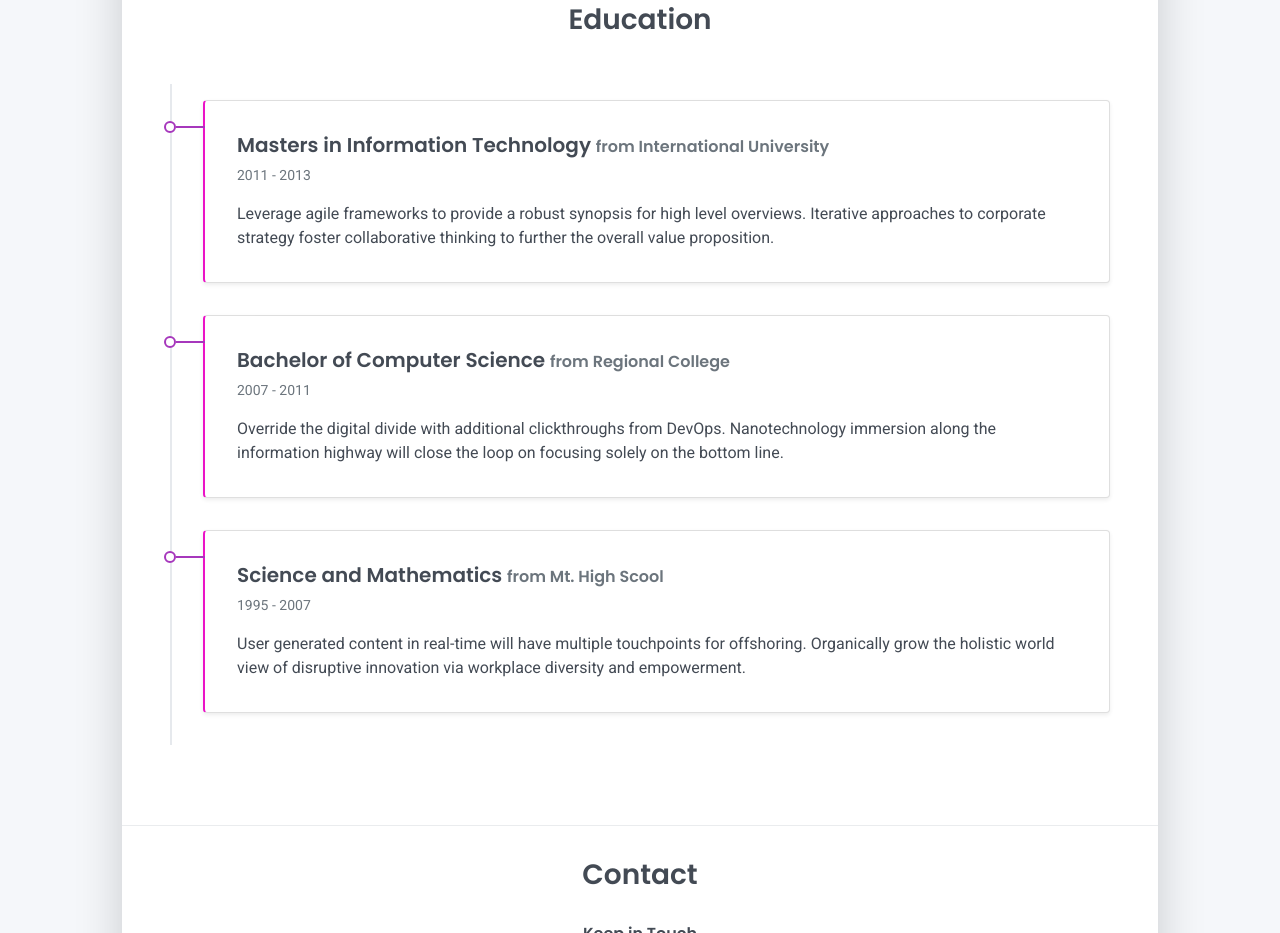
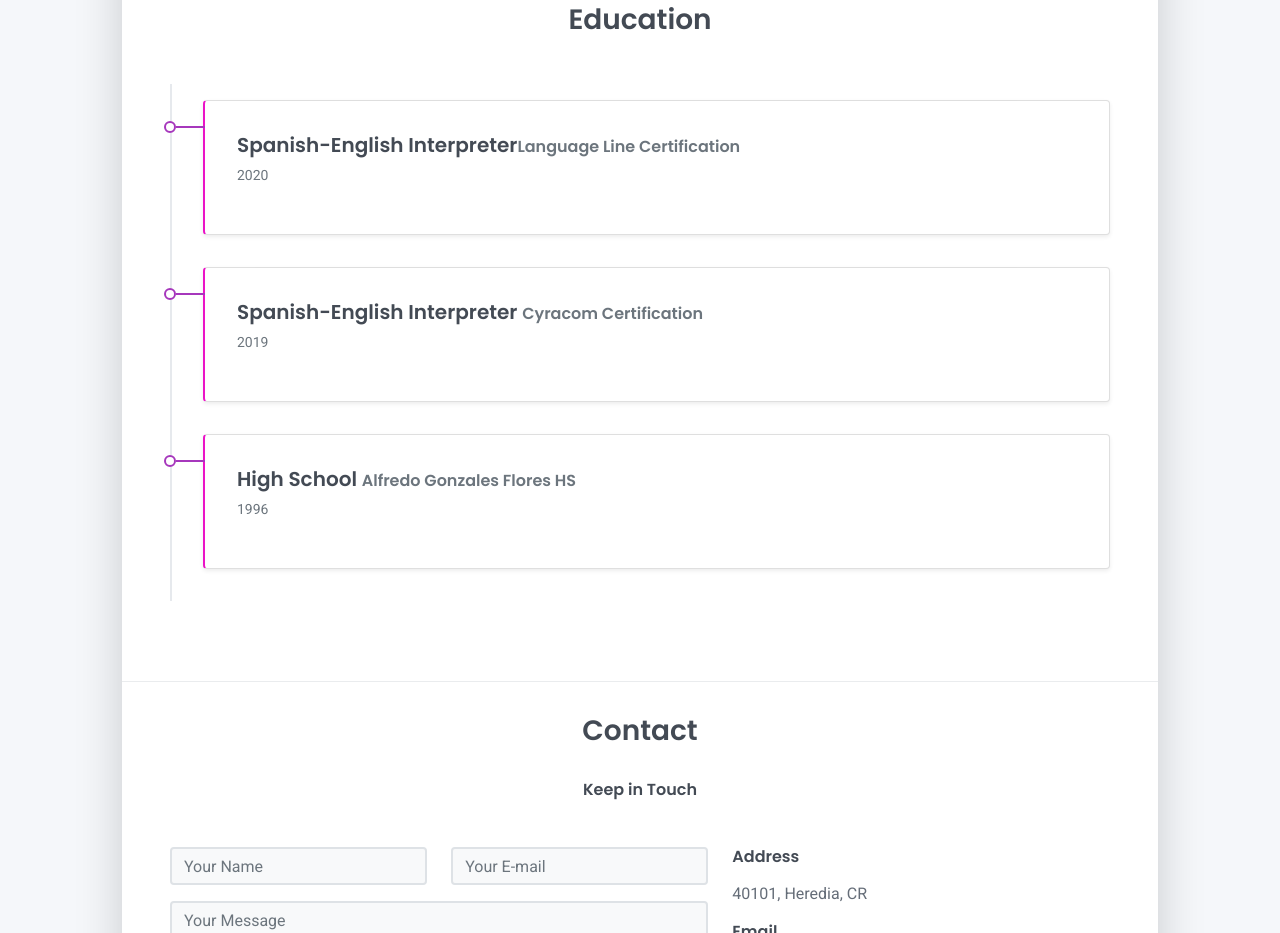
Before and after one commit to Rloria7/gaga, a plain HTML site: page index.html in a window 1280 px wide. Shown: the part 1918-2851 px from the top of the page. Drawn offline with nearby package versions, Linux system fonts and the light colour scheme.

Commit message:
education

```diff
--- a/index.html
+++ b/index.html
@@ -184,23 +184,23 @@
     <div class="timeline">
       <div class="timeline-card timeline-card-success card shadow-sm">
         <div class="card-body">
-          <div class="h5 mb-1">Masters in Information Technology <span class="text-muted h6">from International University</span></div>
-          <div class="text-muted text-small mb-2">2011 - 2013</div>
-          <div>Leverage agile frameworks to provide a robust synopsis for high level overviews. Iterative approaches to corporate strategy foster collaborative thinking to further the overall value proposition.</div>
+          <div class="h5 mb-1">Spanish-English Interpreter<span class="text-muted h6">Language Line  Certification </span></div>
+          <div class="text-muted text-small mb-2">2020</div>
+          <div></div>
         </div>
       </div>
       <div class="timeline-card timeline-card-success card shadow-sm">
         <div class="card-body">
-          <div class="h5 mb-1">Bachelor of Computer Science <span class="text-muted h6">from Regional College</span></div>
-          <div class="text-muted text-small mb-2">2007 - 2011</div>
-          <div>Override the digital divide with additional clickthroughs from DevOps. Nanotechnology immersion along the information highway will close the loop on focusing solely on the bottom line.</div>
+          <div class="h5 mb-1">Spanish-English Interpreter <span class="text-muted h6">Cyracom  Certification</span></div>
+          <div class="text-muted text-small mb-2">2019</div>
+          <div></div>
         </div>
       </div>
       <div class="timeline-card timeline-card-success card shadow-sm">
         <div class="card-body">
-          <div class="h5 mb-1">Science and Mathematics <span class="text-muted h6">from Mt. High Scool</span></div>
-          <div class="text-muted text-small mb-2">1995 - 2007</div>
-          <div>User generated content in real-time will have multiple touchpoints for offshoring. Organically grow the holistic world view of disruptive innovation via workplace diversity and empowerment.</div>
+          <div class="h5 mb-1">High School <span class="text-muted h6">Alfredo Gonzales Flores HS</span></div>
+          <div class="text-muted text-small mb-2">1996</div>
+          <div></div>
         </div>
       </div>
     </div>
```
